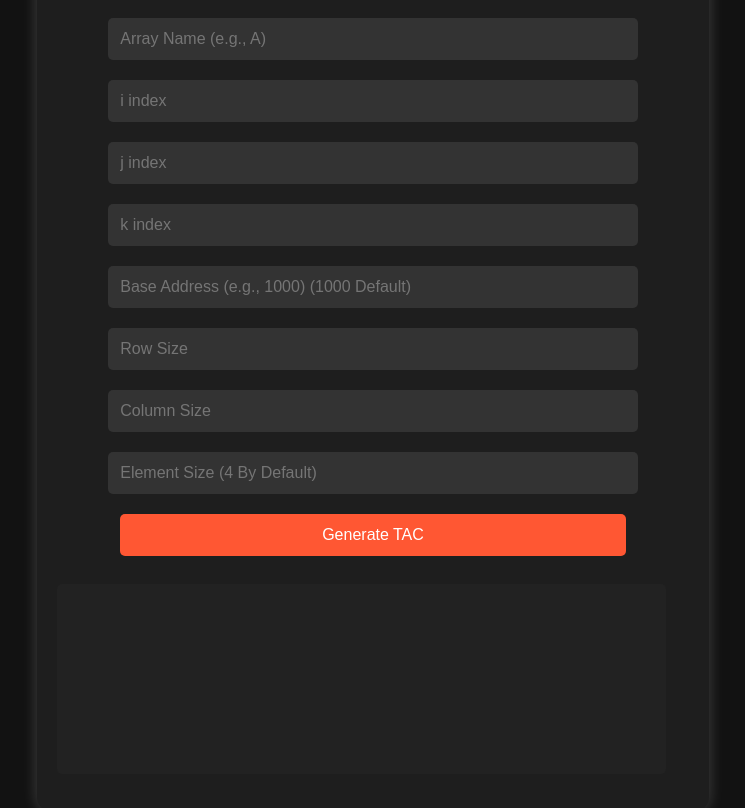
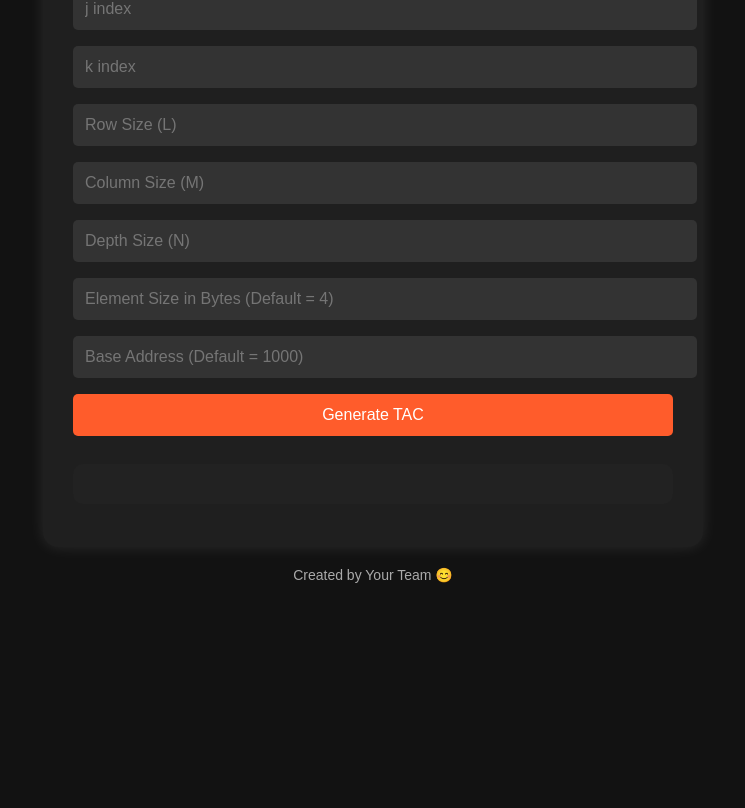
Before and after one commit to ayush-yadav-4/CD-Project, a plain HTML site: page index.html in a window 1280 px wide. Shown: the part 258-1066 px from the top of the page, without its empty margins (267-1012 px from the left). After the commit the page ends 869 px from the top, so only its background shows below. Drawn offline with Linux system fonts and the light colour scheme.

Commit message:
Update index.html

```diff
--- a/index.html
+++ b/index.html
@@ -3,86 +3,88 @@
 <head>
   <meta charset="UTF-8">
   <meta name="viewport" content="width=device-width, initial-scale=1.0">
-    <title>Three Address Code Generator for 3D Array</title>
+  <title>3D Array TAC Generator</title>
   <style>
     body {
       font-family: Arial, sans-serif;
       background-color: #121212;
-            margin-top:200px;
-             margin-bottom:100px;
-             padding-bottom:50px;
-            color: white;
+      color: #fff;
       display: flex;
       justify-content: center;
       align-items: center;
-            height: 100vh;
+      min-height: 100vh;
       flex-direction: column;
-            text-align: center;
+      padding: 20px;
     }
     .container {
-            background: #1e1e1e;
-            padding: 20px;
+      background: #1f1f1f;
+      padding: 30px;
       border-radius: 15px;
-            box-shadow: 0px 0px 15px rgba(255, 255, 255, 0.2);
-            width: 50%;
-            animation: fadeIn 1s ease-in-out;
+      box-shadow: 0 0 15px rgba(255, 255, 255, 0.1);
+      width: 90%;
+      max-width: 600px;
+    }
+    h1 {
+      margin-bottom: 20px;
+      font-size: 24px;
+      color: #ff7538;
     }
     input, button {
-            margin: 10px;
+      width: 100%;
+      margin: 8px 0;
       padding: 12px;
-            width: 80%;
+      font-size: 16px;
       border: none;
       border-radius: 5px;
-            font-size: 16px;
     }
     input {
-            background: #333;
+      background-color: #333;
       color: white;
     }
     button {
-            background: #ff5733;
+      background-color: #ff5c2b;
       color: white;
       cursor: pointer;
-            transition: 0.3s;
+      transition: background 0.3s;
     }
     button:hover {
-            background: #ff2e00;
+      background-color: #e04315;
     }
     pre {
-            background: #222;
+      background-color: #222;
       padding: 20px;
-            border-radius: 5px;
-            text-align: left;
+      margin-top: 20px;
+      border-radius: 10px;
       overflow-x: auto;
-            font-size: 18px;
-            width: 90%;
-            min-height: 150px;
-        }
-        @keyframes fadeIn {
-            from { opacity: 0; transform: translateY(-20px); }
-            to { opacity: 1; transform: translateY(0); }
+      white-space: pre-wrap;
     }
     .footer {
+      text-align: center;
       margin-top: 20px;
-            font-size: 16px;
-            color: #bbb;
+      font-size: 14px;
+      color: #aaa;
     }
   </style>
 </head>
 <body>
   <div class="container">
     <h1>Three Address Code Generator for 3D Array</h1>
+
     <input type="text" id="arrayName" placeholder="Array Name (e.g., A)">
     <input type="number" id="i" placeholder="i index">
     <input type="number" id="j" placeholder="j index">
     <input type="number" id="k" placeholder="k index">
-        <input type="number" id="baseAddress" placeholder="Base Address (e.g., 1000) (1000 Default)">
-        <input type="number" id="rowSize" placeholder="Row Size">
-        <input type="number" id="colSize" placeholder="Column Size">
-        <input type="number" id="elementSize" placeholder="Element Size (4 By Default)">
+    <input type="number" id="rowSize" placeholder="Row Size (L)">
+    <input type="number" id="colSize" placeholder="Column Size (M)">
+    <input type="number" id="depthSize" placeholder="Depth Size (N)">
+    <input type="number" id="elementSize" placeholder="Element Size in Bytes (Default = 4)">
+    <input type="number" id="baseAddress" placeholder="Base Address (Default = 1000)">
+
     <button onclick="generateTAC()">Generate TAC</button>
+
     <pre id="output"></pre>
   </div>
+  <div class="footer">Created by Your Team 😊</div>
 
   <script>
     function generateTAC() {
@@ -90,20 +92,22 @@
       let i = parseInt(document.getElementById("i").value) || 0;
       let j = parseInt(document.getElementById("j").value) || 0;
       let k = parseInt(document.getElementById("k").value) || 0;
+      let L = parseInt(document.getElementById("rowSize").value) || 3;
+      let M = parseInt(document.getElementById("colSize").value) || 4;
+      let N = parseInt(document.getElementById("depthSize").value) || 5;
+      let elementSize = parseInt(document.getElementById("elementSize").value) || 4;
       let baseAddress = parseInt(document.getElementById("baseAddress").value) || 1000;
-            let rowSize = parseInt(document.getElementById("rowSize").value) || 4;
-            let colSize = parseInt(document.getElementById("colSize").value) || 4;
-            let elementSize = parseInt(document.getElementById("elementSize").value) || 4;
 
-            let t1 = `t1 = ${i} * ${rowSize}`;
-            let t2 = `t2 = ${j} * ${colSize}`;
-            let t3 = `t3 = t1 + t2`;
-            let t4 = `t4 = ${k} * ${elementSize}`;
-            let t5 = `t5 = t3 + t4`;
+      let t1 = `t1 = ${i} * ${M}`;
+      let t2 = `t2 = t1 + ${j}`;
+      let t3 = `t3 = t2 * ${N}`;
+      let t4 = `t4 = t3 + ${k}`;
+      let t5 = `t5 = t4 * ${elementSize}`;
       let t6 = `t6 = ${baseAddress} + t5`;
-            let final = `${arrayName}[${i}][${j}][${k}] = *t6`;
+      let result = `Address of ${arrayName}[${i}][${j}][${k}] = t6`;
 
-            document.getElementById("output").innerText = `${t1}\n${t2}\n${t3}\n${t4}\n${t5}\n${t6}\n${final}`;
+      document.getElementById("output").innerText =
+        `${t1}\n${t2}\n${t3}\n${t4}\n${t5}\n${t6}\n${result}`;
     }
   </script>
 </body>
```
Lines whose indentation alone changed are shown as unchanged.
